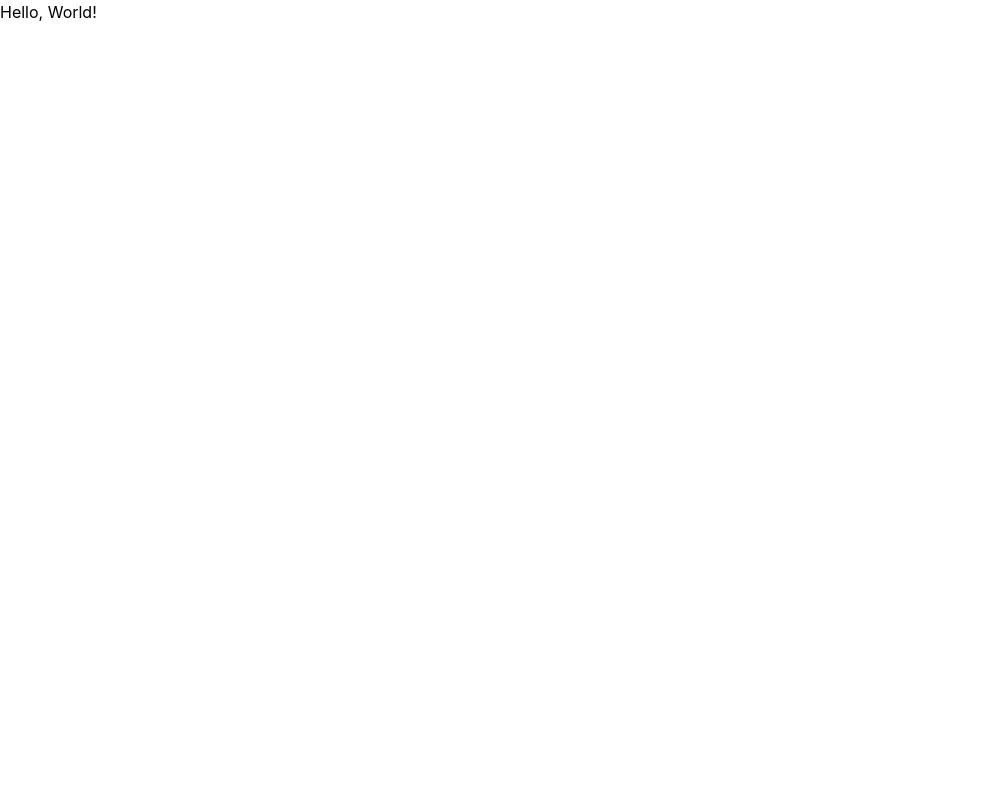
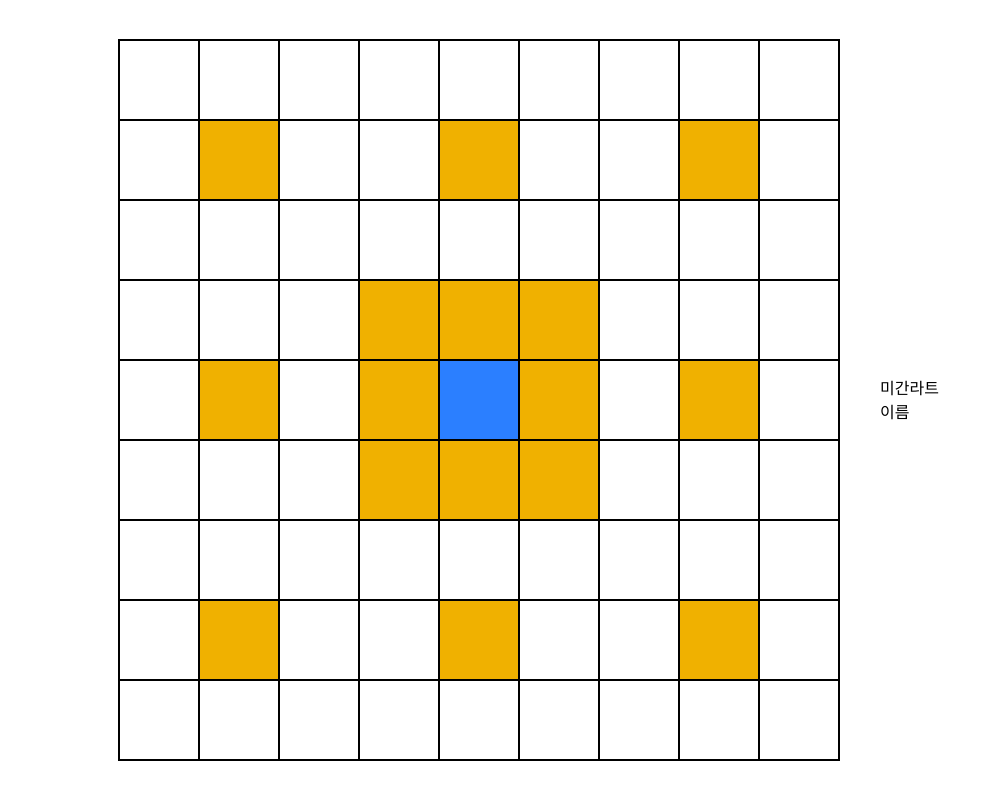
Before and after one commit to Migan178/migans-mandalart, a Svelte app: page / in a window 1280 px wide. Shown: the whole page, without its empty margins (0-1001 px from the left). Built offline with nearby package versions, Linux system fonts and the light colour scheme.

Commit message:
feat: add mandalart

```diff
--- a/src/App.svelte
+++ b/src/App.svelte
@@ -1,9 +1,15 @@
 <script lang="ts">
-	import "./app.css";
+	import MDA from "./lib/MDA.svelte";
+	import mandalartName from "./stores/name";
 </script>
 
-<main>
+<main class="flex items-center justify-center w-screen h-screen gap-x-10">
+	<MDA />
 	<div>
-		<h1>Hello, World!</h1>
+		<h1>미간라트</h1>
+		<div>
+			<label for="name">이름</label>
+			<input id="name" type="text" bind:value={$mandalartName} />
+		</div>
 	</div>
 </main>
--- /dev/null
+++ b/src/lib/Input.svelte
@@ -0,0 +1,19 @@
+<script lang="ts">
+	let {
+		value = $bindable(),
+		main = false,
+		sub = false,
+	}: {
+		value?: string;
+		main?: boolean;
+		sub?: boolean;
+	} = $props();
+</script>
+
+<input
+	type="text"
+	class={`border border-black w-20 h-20 text-center
+	${main ? "bg-blue-500 text-white outline-none ring-0" : null}
+	${sub ? "bg-yellow-500 text-white" : null}`}
+	bind:value
+/>
--- /dev/null
+++ b/src/lib/MDA.svelte
@@ -0,0 +1,22 @@
+<script lang="ts">
+	import MainMDA from "./MainMDA.svelte";
+	import SubMDA from "./SubMDA.svelte";
+</script>
+
+<div class="border">
+	<div class="flex">
+		{#each { length: 3 }, i}
+			<SubMDA {i} />
+		{/each}
+	</div>
+	<div class="flex">
+		<SubMDA i={3} />
+		<MainMDA />
+		<SubMDA i={4} />
+	</div>
+	<div class="flex">
+		{#each { length: 3 }, i}
+			<SubMDA i={i + 5} />
+		{/each}
+	</div>
+</div>
--- /dev/null
+++ b/src/lib/MainMDA.svelte
@@ -0,0 +1,23 @@
+<script lang="ts">
+	import mandalartName from "../stores/name";
+	import Input from "./Input.svelte";
+	import SubMDAInput from "./SubMDAInput.svelte";
+</script>
+
+<div>
+	<div class="flex">
+		{#each { length: 3 }, i}
+			<SubMDAInput {i} />
+		{/each}
+	</div>
+	<div class="flex">
+		<SubMDAInput i={3} />
+		<Input bind:value={$mandalartName} main />
+		<SubMDAInput i={4} />
+	</div>
+	<div class="flex">
+		{#each { length: 3 }, i}
+			<SubMDAInput i={i + 5} />
+		{/each}
+	</div>
+</div>
--- /dev/null
+++ b/src/lib/SubMDA.svelte
@@ -0,0 +1,24 @@
+<script lang="ts">
+	import Input from "./Input.svelte";
+	import SubMDAInput from "./SubMDAInput.svelte";
+
+	let { i }: { i: number } = $props();
+</script>
+
+<div>
+	<div class="flex">
+		{#each { length: 3 }, _}
+			<Input />
+		{/each}
+	</div>
+	<div class="flex">
+		<Input />
+		<SubMDAInput {i} />
+		<Input />
+	</div>
+	<div class="flex">
+		{#each { length: 3 }, _}
+			<Input />
+		{/each}
+	</div>
+</div>
--- /dev/null
+++ b/src/lib/SubMDAInput.svelte
@@ -0,0 +1,14 @@
+<script lang="ts">
+	import { subNames } from "../stores/name";
+	import Input from "./Input.svelte";
+
+	let { i }: { i: number } = $props();
+
+	$effect(() => {
+		console.log($subNames[i]);
+	});
+</script>
+
+<div>
+	<Input bind:value={$subNames[i]} sub />
+</div>
--- /dev/null
+++ b/src/stores/name.ts
@@ -0,0 +1,7 @@
+import { writable } from "svelte/store";
+
+const mandalartName = writable("");
+
+export default mandalartName;
+
+export const subNames = writable<string[]>(["", "", "", "", "", "", "", ""]);
```
